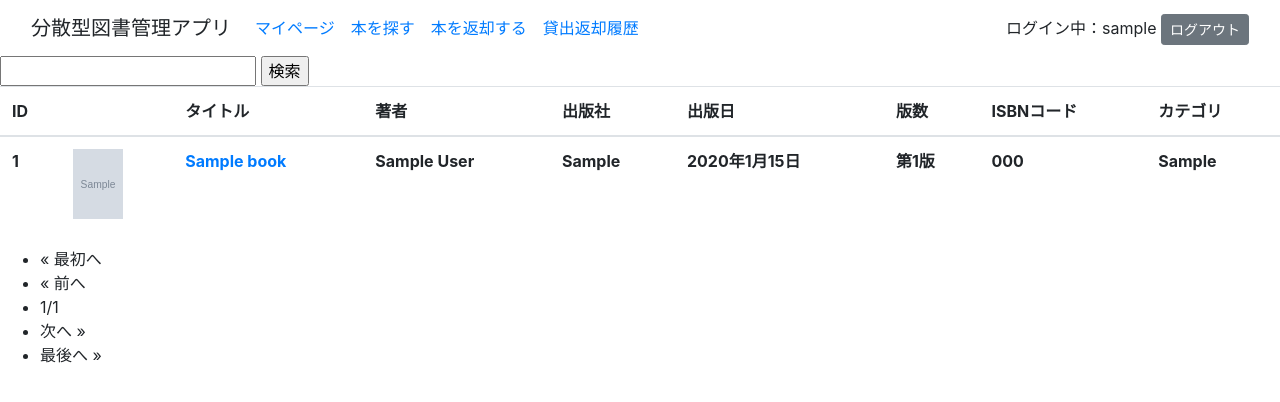
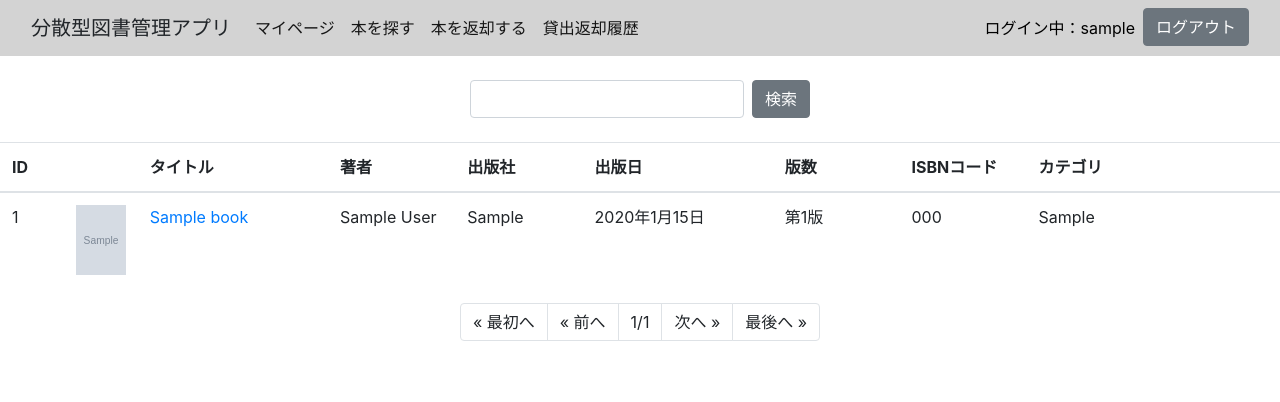
Before and after one commit to imuraa/portfolio, a Django app: page /library/search_book in a window 1280 px wide. Shown: the top 402 px of the page. Run offline with Django 4.2, Linux system fonts and the light colour scheme; a user stored in the database is signed in; tables that the repository leaves empty hold one stand-in row (values such as "Sample post"); grey boxes marked "Sample" are stand-in pictures; lists and menus that the app fills with data are empty; some libraries are stand-ins or nearby versions.

Commit message:
20231219-2

```diff
--- a/project/library/forms.py
+++ b/project/library/forms.py
@@ -18,7 +18,7 @@ class BookAdminForm(forms.ModelForm):
 
 #書籍検索フォーム
 class SearchForm(forms.Form):
-    search = forms.CharField(label='', required=False)
+    search = forms.CharField(label='', required=False, widget=forms.TextInput(attrs={'class': 'form-control'}))
 
 
 #貸出期間設定フォーム
--- a/project/library/templates/library/layout.html
+++ b/project/library/templates/library/layout.html
@@ -2,34 +2,28 @@
 <!DOCTYPE html>
 <html lang="ja">
     <head>
+
         <meta charset="utf-8">
         <title>{% block title %}{% endblock %}</title>
-        <!--bootstrapCSS-->
+
+        <!-- Bootstrap CSS -->
         <link href="https://maxcdn.bootstrapcdn.com/bootstrap/4.0.0/css/bootstrap.min.css" rel="stylesheet">
         <!-- Bootstrap-datepicker CSS -->
         <link rel="stylesheet" href="https://cdnjs.cloudflare.com/ajax/libs/bootstrap-datepicker/1.10.0/css/bootstrap-datepicker.min.css">
-
-        <!-- jQuery -->
-        <!--
-        <script src="https://code.jquery.com/jquery-3.2.1.slim.min.js"
-        -->
+        <!-- jQuery JS -->
         <script src="https://code.jquery.com/jquery-3.6.4.min.js"></script>
-
-        <!--bootstrapjs-->
+        <!-- Bootstrap JS -->
         <script src="https://maxcdn.bootstrapcdn.com/bootstrap/4.0.0/js/bootstrap.min.js"></script>
-
-
-
         <!-- Bootstrap-datepicker JS -->
         <script src="https://cdnjs.cloudflare.com/ajax/libs/bootstrap-datepicker/1.10.0/js/bootstrap-datepicker.min.js"></script>
-
         <!-- Bootstrap-datepicker ja (Japanese) language file -->
         <script src="https://cdnjs.cloudflare.com/ajax/libs/bootstrap-datepicker/1.10.0/locales/bootstrap-datepicker.ja.min.js"></script>
 
     </head>
+
     <body>
 
-        <nav class="navbar  navbar-expand-lg bg-body-tertiary">
+        <nav class="navbar navbar-expand-lg navbar-light" style="background-color: #d3d3d3;">
             <div class="container-fluid">
                 <a class="navbar-brand">分散型図書管理アプリ</a>
                 <div class="collapse navbar-collapse" id="navbarNav">
@@ -48,12 +42,16 @@
                         </li>
                     </ul>
                 </div>
-                <ul class="navbar-nav mr-auto">
+                <div class="mr-auto">
+                <ul class="navbar-nav">
                     <li class="nav-item">
-                        <span class="navbar-text justify-content-end">ログイン中：{{ login_user }}</span>
-                        <a class="btn btn-secondary btn-sm" href="{% url 'logout' %}">ログアウト</a>
+                        <a class="navbar-text mr-2" style="color: #000000;">ログイン中：{{ login_user }}</a>
+                    </li>
+                    <li class="nav-item">
+                        <a class="btn btn-secondary" href="{% url 'logout' %}">ログアウト</a>
                     </li>
                 </ul>
+                </div>
             </div>
         </nav>
 
--- a/project/library/templates/library/search_book.html
+++ b/project/library/templates/library/search_book.html
@@ -7,11 +7,13 @@
 {% block content %}
 
         <!--書籍検索フォーム-->
-        <form action="{% url 'search_book' %}" method="post">
+        <div class="d-flex align-items-center justify-content-center mt-4 mb-4 form-inline">
+        <form action="{% url 'search_book' %}" method="post" class="d-flex flex-row">
             {% csrf_token %}
             {{ form }}
-            <input type="submit" value="検索">
+            <input type="submit" class="btn btn-secondary ml-2" value="検索">
         </form>
+        </div>
 
         <!--検索結果の表示-->
 
@@ -20,73 +22,73 @@
         <table class="table">
             <thead>
                 <tr>
-                    <th scope="col">ID</th>
-                    <th scope="col"> </th>
-                    <th scope="col">タイトル</th>
-                    <th scope="col">著者</th>
-                    <th scope="col">出版社</th>
-                    <th scope="col">出版日</th>
-                    <th scope="col">版数</th>
-                    <th scope="col">ISBNコード</th>
-                    <th scope="col">カテゴリ</th>
+                    <th style="width: 5%">ID</th>
+                    <th style="width: 5%"> </th>
+                    <th style="width: 15%">タイトル</th>
+                    <th style="width: 10%">著者</th>
+                    <th style="width: 10%">出版社</th>
+                    <th style="width: 15%">出版日</th>
+                    <th style="width: 10%">版数</th>
+                    <th style="width: 10%">ISBNコード</th>
+                    <th style="width: 20%">カテゴリ</th>
                 </tr>
             </thead>
             <tbody>
                 {% for item in data %}
                 <tr>
-                    <th  scope="row">{{ item.id }}</th>
+                    <td scope="row">{{ item.id }}</td>
                     {% if item.image_url %}
-                    <th><img src="{{ item.image_url }}" style="width:50px; height:70px;"></th>
+                    <td scope="row"><img src="{{ item.image_url }}" style="width:50px; height:70px;"></td>
                     {% else %}
-                    <th><img src="{% static 'library/images/no_image.jpg' %}" style="width:50px; height:70px;"></th>
+                    <td scope="row"><img src="{% static 'library/images/no_image.jpg' %}" style="width:50px; height:70px;"></td>
                     {% endif %}
-                    <th><a href="{% url 'book_detail' item.id %}">{{ item.title }}</a></th>
-                    <th>{{ item.author }}</th>
-                    <th>{{ item.publisher }}</th>
-                    <th>{{ item.pub_date }}</th>
-                    <th>第{{ item.version }}版</th>
-                    <th>{{ item.isbn }}</th>
-                    <th>{{ item.category }}</th>
+                    <td scope="row"><a href="{% url 'book_detail' item.id %}">{{ item.title }}</a></td>
+                    <td scope="row">{{ item.author }}</td>
+                    <td scope="row">{{ item.publisher }}</td>
+                    <td scope="row">{{ item.pub_date }}</td>
+                    <td scope="row">第{{ item.version }}版</td>
+                    <td scope="row">{{ item.isbn }}</td>
+                    <td scope="row">{{ item.category }}</td>
                 </tr>
                 {% endfor %}
             </tbody>
         </table>
 
         <!--ページネーション-->
-        <ul>
+        <ul class="pagination justify-content-center">
             {% if data.has_previous %}
-            <li >
-                <a href="{% url 'search_book' %}">&laquo; 最初へ</a>
+            <li class="page-item">
+                <a class="page-link" href="{% url 'search_book' %}">&laquo; 最初へ</a>
             </li>
-            <li>
-                <a href="{% url 'search_book' %}/{{ data.previous_page_number }}">&laquo; 前へ</a>
+            <li class="page-item">
+                <a class="page-link" href="{% url 'search_book' %}/{{ data.previous_page_number }}">&laquo; 前へ</a>
             </li>
             {% else %}
-            <li>
-                <a>&laquo; 最初へ</a>
+            <li class="page-item">
+                <a class="page-link">&laquo; 最初へ</a>
             </li>
-            <li>
-                <a>&laquo; 前へ</a>
+            <li class="page-item">
+                <a class="page-link">&laquo; 前へ</a>
             </li>
             {% endif %}
 
-            <li>
-                <a>{{ data.number }}/{{ data.paginator.num_pages }}</a>
+            <li class="page-item">
+                <a class="page-link">{{ data.number }}/{{ data.paginator.num_pages }}</a>
             </li>
 
             {% if data.has_next %}
-            <li>
-                <a href="{% url 'search_book' %}/{{ data.next_page_number }}">次へ &raquo;</a>
+            <li class="page-item">
+                <a class="page-link" href="{% url 'search_book' %}/{{ data.next_page_number }}">次へ &raquo;</a>
             </li>
-            <li>
-                <a href="{% url 'search_book' %}/{{ data.paginator.num_pages }}">最後へ &raquo;</a>
+            <li class="page-item">
+                <a class="page-link" href="{% url 'search_book' %}/{{ data.paginator.num_pages }}">最後へ &raquo;</a>
             </li>
             {% else %}
-            <li>
-                <a>次へ &raquo;</a>
+            <li class="page-item">
+                <a class="page-link">次へ &raquo;</a>
             </li>
-            <li>
-                <a>最後へ &raquo;</a>
+            <li class="page-item">
+                <a class="page-link">最後へ &raquo;</a>
             </li>
             {% endif %}
         </ul>
--- a/project/library/urls.py
+++ b/project/library/urls.py
@@ -8,6 +8,7 @@ urlpatterns = [
     path('book_detail/<int:num>', views.book_detail, name='book_detail'),
     path('set_period/<int:num>', views.set_period, name='set_period'),
     path('confirm_reservation/<int:num>', views.confirm_reservation, name='confirm_reservation'),
+    path('reservation_completed/<int:num>', views.reservation_completed, name='reservation_completed'),
     path('return_book', views.return_book, name='return_book'),
     path('history', views.history, name='history'),
 ]
--- a/project/library/views.py
+++ b/project/library/views.py
@@ -77,6 +77,7 @@ def set_period(request, num):
     rentals = Rental.objects.filter(book_id=num)
     reserved_dates = []
     js_reserved_dates = []
+    #予約済みの日付を抽出
     for rental in rentals:
         start = rental.start
         end = rental.end
@@ -97,20 +98,48 @@ def set_period(request, num):
         params['form'] = form
         if (form.is_valid()):
             #バリデーションOKの時
-            request.session['params'] = request.POST
-            return render(request, 'library/confirm_reservation.html', params)
+            request.session['form_data'] = request.POST
+            return redirect('confirm_reservation', num=num)
+            #return render(request, 'library/confirm_reservation.html', params)
         else:
             #バリデーションNGの時
             return render(request, 'library/set_period.html', params)
     else:
         #画面遷移（GET）した時
+        form = RentalForm(request.session.get('form_data'))
         return render(request, 'library/set_period.html', params)
 
 
 
 @login_required(login_url='login')
 def confirm_reservation(request, num):
-    return HttpResponse("確定")
+    book = Book.objects.get(id=num)
+    session_form_data = request.session.get('form_data')
+    if session_form_data is None:
+        # セッション切れや、セッションが空でURL直接入力したら入力画面にリダイレクト。
+        return redirect('set_period', num=num)
+    params = {
+        'form': RentalForm(session_form_data),
+        'book': book,
+    }
+    return render(request, 'library/confirm_reservation.html', params)
+
+
+@login_required(login_url='login')
+def reservation_completed(request, num):
+    book = Book.objects.get(id=num)
+    session_form_data = request.session.pop('form_data', None)
+    if session_form_data is None:
+        return redirect('set_period', num=num)
+    form = RentalForm(session_form_data)
+    if form.is_valid():
+        form.save()
+        params = {
+            'user_id':request.user,
+            'book':book,
+            'form':form,
+        }
+        return render(request, 'library/reservation_completed.html', params)
 
 
 
```
Also changed, not shown: project/library/templates/library/confirm_reservation.html (+8 -5 lines), project/library/templates/library/login.html (+6 -1 lines), project/library/templates/library/reservation_completed.html (+19 -1 lines).
